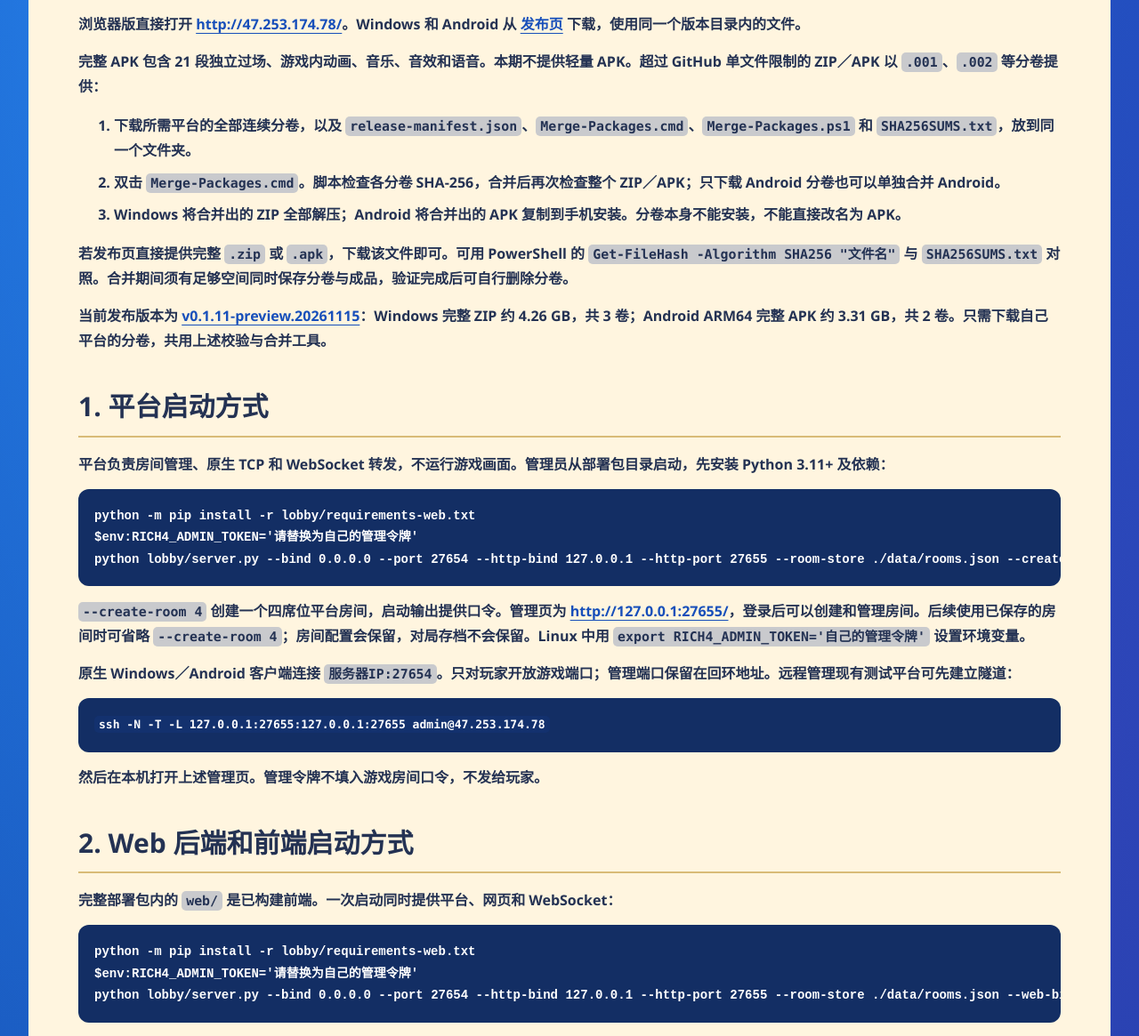
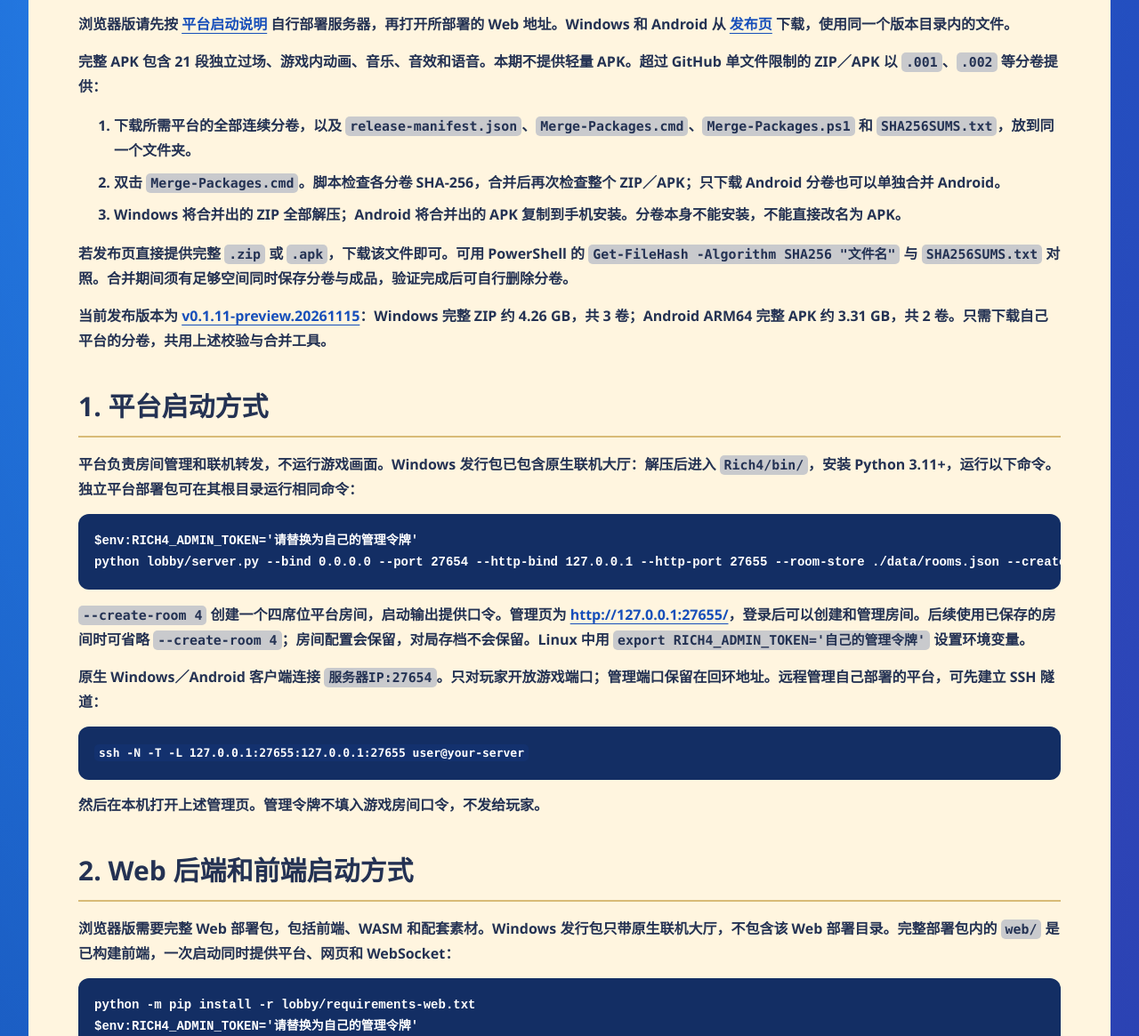
Before and after one commit to EXP-Games/rich4-online-release, a plain HTML site: page docs/manual.html in a window 1280 px wide. Shown: the part 355-1520 px from the top of the page at 89% size. Drawn offline with Linux system fonts and the light colour scheme.

Commit message:
Guide release users to self-host instead of exposing the test server

```diff
--- a/docs/manual.html
+++ b/docs/manual.html
@@ -1,6 +1,6 @@
 <!doctype html><html lang="zh-CN"><head><meta charset="utf-8"><meta name="viewport" content="width=device-width,initial-scale=1"><title>使用手册 · 大富翁4重制版</title><link rel="stylesheet" href="game.css"><style>article.manual{padding:clamp(18px,5vw,56px);margin:24px 0;color:#243253;background:#fff5df;border-radius:22px}article.manual h1{font-size:clamp(26px,4vw,42px)}article.manual h2{margin:40px 0 16px;border-bottom:2px solid #d8bb77;padding-bottom:12px}article.manual h3{margin:26px 0 12px}article.manual p{margin:14px 0}article.manual a{color:#174fba}article.manual pre{overflow:auto;padding:18px;background:#132e64;color:#fff;border-radius:12px;font-size:14px}article.manual code{font-family:Consolas,monospace}article.manual table{border-collapse:collapse;display:block;overflow:auto}article.manual td,article.manual th{border:1px solid #c8b78d;padding:10px;text-align:left}article.manual li{margin:8px 0}article.manual .anchor{display:none}</style></head><body><header><a class="brand" href="index.html">⚄ 大富翁 4</a><nav><a href="index.html#downloads">下载安装</a><a href="https://github.com/EXP-Games/rich4-online-release/blob/master/USER-MANUAL.md">GitHub 手册</a></nav></header><main><article class="manual"><h1 dir="auto">大富翁 4 重制版使用手册</h1>
 <h2 dir="auto">下载与文件校验</h2>
-<p dir="auto">浏览器版直接打开 <a href="http://47.253.174.78/" rel="nofollow">http://47.253.174.78/</a>。Windows 和 Android 从 <a href="https://github.com/EXP-Games/rich4-online-release/releases">发布页</a> 下载，使用同一个版本目录内的文件。</p>
+<p dir="auto">浏览器版请先按 <a href="PLATFORM.md">平台启动说明</a> 自行部署服务器，再打开所部署的 Web 地址。Windows 和 Android 从 <a href="https://github.com/EXP-Games/rich4-online-release/releases">发布页</a> 下载，使用同一个版本目录内的文件。</p>
 <p dir="auto">完整 APK 包含 21 段独立过场、游戏内动画、音乐、音效和语音。本期不提供轻量 APK。超过 GitHub 单文件限制的 ZIP／APK 以 <code class="notranslate">.001</code>、<code class="notranslate">.002</code> 等分卷提供：</p>
 <ol dir="auto">
 <li>下载所需平台的全部连续分卷，以及 <code class="notranslate">release-manifest.json</code>、<code class="notranslate">Merge-Packages.cmd</code>、<code class="notranslate">Merge-Packages.ps1</code> 和 <code class="notranslate">SHA256SUMS.txt</code>，放到同一个文件夹。</li>
@@ -10,17 +10,16 @@
 <p dir="auto">若发布页直接提供完整 <code class="notranslate">.zip</code> 或 <code class="notranslate">.apk</code>，下载该文件即可。可用 PowerShell 的 <code class="notranslate">Get-FileHash -Algorithm SHA256 "文件名"</code> 与 <code class="notranslate">SHA256SUMS.txt</code> 对照。合并期间须有足够空间同时保存分卷与成品，验证完成后可自行删除分卷。</p>
 <p dir="auto">当前发布版本为 <a href="https://github.com/EXP-Games/rich4-online-release/releases/tag/v0.1.11-preview.20261115">v0.1.11-preview.20261115</a>：Windows 完整 ZIP 约 4.26 GB，共 3 卷；Android ARM64 完整 APK 约 3.31 GB，共 2 卷。只需下载自己平台的分卷，共用上述校验与合并工具。</p>
 <h2 dir="auto">1. 平台启动方式</h2>
-<p dir="auto">平台负责房间管理、原生 TCP 和 WebSocket 转发，不运行游戏画面。管理员从部署包目录启动，先安装 Python 3.11+ 及依赖：</p>
-<div class="highlight highlight-source-powershell" dir="auto"><pre class="notranslate">python <span class="pl-k">-</span>m pip install <span class="pl-k">-</span>r lobby<span class="pl-k">/</span>requirements<span class="pl-k">-</span>web.txt
-<span class="pl-smi">$<span class="pl-c1">env:</span>RICH4_ADMIN_TOKEN</span><span class="pl-k">=</span><span class="pl-s"><span class="pl-pds">'</span>请替换为自己的管理令牌<span class="pl-pds">'</span></span>
+<p dir="auto">平台负责房间管理和联机转发，不运行游戏画面。Windows 发行包已包含原生联机大厅：解压后进入 <code class="notranslate">Rich4/bin/</code>，安装 Python 3.11+，运行以下命令。独立平台部署包可在其根目录运行相同命令：</p>
+<div class="highlight highlight-source-powershell" dir="auto"><pre class="notranslate"><span class="pl-smi">$<span class="pl-c1">env:</span>RICH4_ADMIN_TOKEN</span><span class="pl-k">=</span><span class="pl-s"><span class="pl-pds">'</span>请替换为自己的管理令牌<span class="pl-pds">'</span></span>
 python lobby<span class="pl-k">/</span>server.py <span class="pl-k">--</span>bind <span class="pl-c1">0.0</span>.<span class="pl-c1">0.0</span> <span class="pl-k">--</span>port <span class="pl-c1">27654</span> <span class="pl-k">--</span>http<span class="pl-k">-</span>bind <span class="pl-c1">127.0</span>.<span class="pl-c1">0.1</span> <span class="pl-k">--</span>http<span class="pl-k">-</span>port <span class="pl-c1">27655</span> <span class="pl-k">--</span>room<span class="pl-k">-</span>store .<span class="pl-k">/</span><span class="pl-k">data</span><span class="pl-k">/</span>rooms.json <span class="pl-k">--</span>create<span class="pl-k">-</span>room <span class="pl-c1">4</span></pre></div>
 <p dir="auto"><code class="notranslate">--create-room 4</code> 创建一个四席位平台房间，启动输出提供口令。管理页为 <a href="http://127.0.0.1:27655/" rel="nofollow">http://127.0.0.1:27655/</a>，登录后可以创建和管理房间。后续使用已保存的房间时可省略 <code class="notranslate">--create-room 4</code>；房间配置会保留，对局存档不会保留。Linux 中用 <code class="notranslate">export RICH4_ADMIN_TOKEN='自己的管理令牌'</code> 设置环境变量。</p>
-<p dir="auto">原生 Windows／Android 客户端连接 <code class="notranslate">服务器IP:27654</code>。只对玩家开放游戏端口；管理端口保留在回环地址。远程管理现有测试平台可先建立隧道：</p>
-<pre lang="text" class="notranslate"><code class="notranslate">ssh -N -T -L 127.0.0.1:27655:127.0.0.1:27655 admin@47.253.174.78
+<p dir="auto">原生 Windows／Android 客户端连接 <code class="notranslate">服务器IP:27654</code>。只对玩家开放游戏端口；管理端口保留在回环地址。远程管理自己部署的平台，可先建立 SSH 隧道：</p>
+<pre lang="text" class="notranslate"><code class="notranslate">ssh -N -T -L 127.0.0.1:27655:127.0.0.1:27655 user@your-server
 </code></pre>
 <p dir="auto">然后在本机打开上述管理页。管理令牌不填入游戏房间口令，不发给玩家。</p>
 <h2 dir="auto">2. Web 后端和前端启动方式</h2>
-<p dir="auto">完整部署包内的 <code class="notranslate">web/</code> 是已构建前端。一次启动同时提供平台、网页和 WebSocket：</p>
+<p dir="auto">浏览器版需要完整 Web 部署包，包括前端、WASM 和配套素材。Windows 发行包只带原生联机大厅，不包含该 Web 部署目录。完整部署包内的 <code class="notranslate">web/</code> 是已构建前端，一次启动同时提供平台、网页和 WebSocket：</p>
 <div class="highlight highlight-source-powershell" dir="auto"><pre class="notranslate">python <span class="pl-k">-</span>m pip install <span class="pl-k">-</span>r lobby<span class="pl-k">/</span>requirements<span class="pl-k">-</span>web.txt
 <span class="pl-smi">$<span class="pl-c1">env:</span>RICH4_ADMIN_TOKEN</span><span class="pl-k">=</span><span class="pl-s"><span class="pl-pds">'</span>请替换为自己的管理令牌<span class="pl-pds">'</span></span>
 python lobby<span class="pl-k">/</span>server.py <span class="pl-k">--</span>bind <span class="pl-c1">0.0</span>.<span class="pl-c1">0.0</span> <span class="pl-k">--</span>port <span class="pl-c1">27654</span> <span class="pl-k">--</span>http<span class="pl-k">-</span>bind <span class="pl-c1">127.0</span>.<span class="pl-c1">0.1</span> <span class="pl-k">--</span>http<span class="pl-k">-</span>port <span class="pl-c1">27655</span> <span class="pl-k">--</span>room<span class="pl-k">-</span>store .<span class="pl-k">/</span><span class="pl-k">data</span><span class="pl-k">/</span>rooms.json <span class="pl-k">--</span>web<span class="pl-k">-</span>bind <span class="pl-c1">0.0</span>.<span class="pl-c1">0.0</span> <span class="pl-k">--</span>web<span class="pl-k">-</span>port <span class="pl-c1">27656</span> <span class="pl-k">--</span>client<span class="pl-k">-</span>root .<span class="pl-k">/</span>web</pre></div>
@@ -32,7 +31,7 @@ npm <span class="pl-k">--</span>prefix web<span class="pl-k">-</span>client run
 <p dir="auto">打开 <a href="http://127.0.0.1:5173/" rel="nofollow">http://127.0.0.1:5173/</a>，联机服务器填写 <code class="notranslate">ws://127.0.0.1:27656/connect</code>。5173 是前端开发端口，不是原生游戏端口。前端开发模式也需要已准备的 <code class="notranslate">web-client/public/engine/</code> 资源。</p>
 <h2 dir="auto">3. Web 浏览器版本游玩</h2>
 <ol dir="auto">
-<li>打开 <a href="http://47.253.174.78/" rel="nofollow">http://47.253.174.78/</a>，等待首批资源准备完成。</li>
+<li>自行部署 Web 服务，或取得房主提供的部署地址；打开该地址，等待首批资源准备完成。</li>
 <li>单机选择「开始游戏」，依次选择地图、角色和开局规则；联机选择「多人联机」。</li>
 <li>资源按需下载，首次进入地图或打开业务窗口时可能等待。保持网页和网络连接。</li>
 </ol>
@@ -75,7 +74,7 @@ npm <span class="pl-k">--</span>prefix web<span class="pl-k">-</span>client run
 <h2 dir="auto">6. 联机步骤</h2>
 <h3 dir="auto">平台联机</h3>
 <ol dir="auto">
-<li>Windows／Android 进入「多人联机」，服务器填 <code class="notranslate">47.253.174.78:27654</code>；浏览器在测试站点中使用当前网页服务，或填 <code class="notranslate">ws://47.253.174.78/connect</code>。</li>
+<li>Windows／Android 进入「多人联机」，服务器填自己部署的 <code class="notranslate">服务器IP:27654</code>；浏览器打开部署的网页，使用当前网页服务，或填 <code class="notranslate">ws://服务器IP:27656/connect</code>。</li>
 <li>填写昵称。房主点击「平台建房」，或使用管理员提供的平台房间；其他玩家填写相同六位口令，点击蓝色「加入房间」。</li>
 <li>切换人物。房主选择地图、游戏期限及席位；空位开局补入 AI，关闭的席位不参与。</li>
 <li>点击「准备」，选择离线预案并确认。未建房或未加入房间前，准备按钮不可用。</li>
```
Also changed, not shown: docs/index.html (+4 -4 lines), 5 other files.
